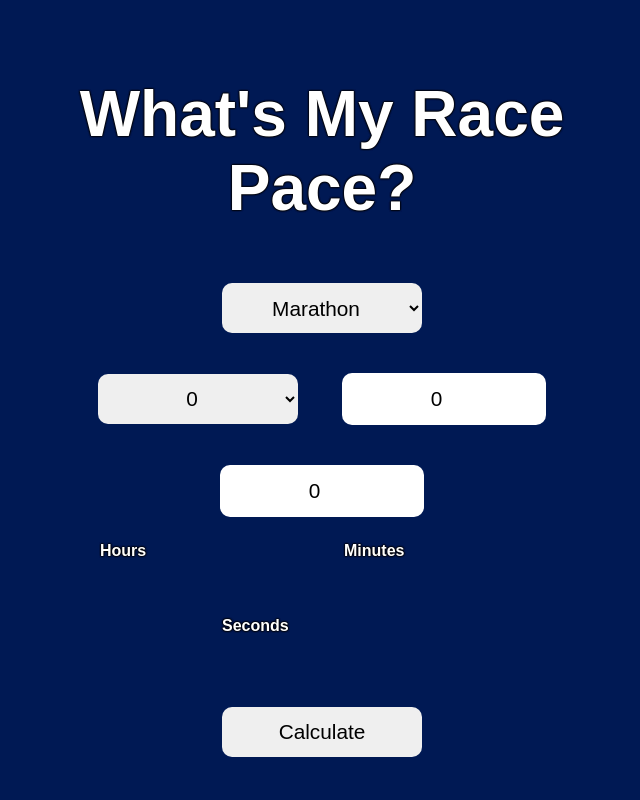
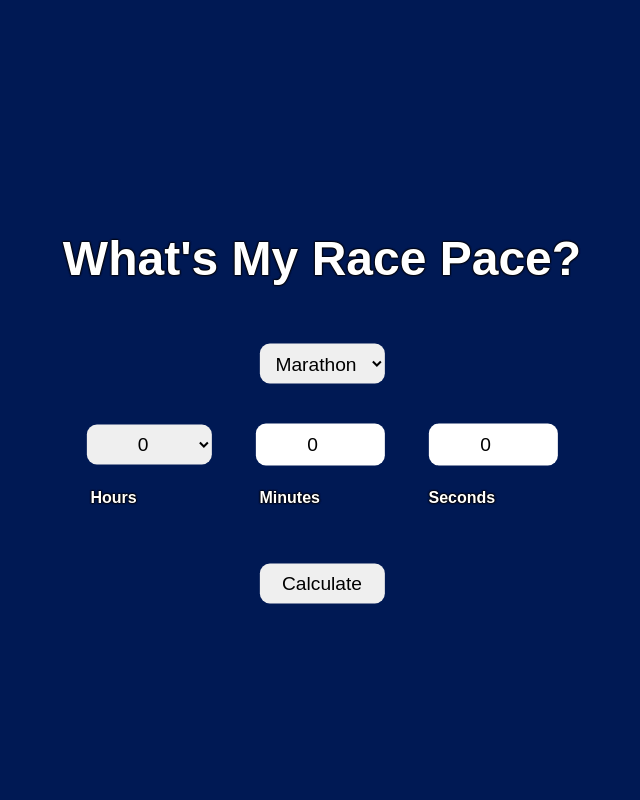
Before and after one commit to nickxscott/WhatsMyRacePace, a Flask app: page / in a window 1280 px wide. Shown: the whole page, without its empty margins (326-966 px from the left). Run offline with Flask 2, Linux system fonts and the light colour scheme.

Commit message:
updates to css

```diff
--- a/static/css/main.css
+++ b/static/css/main.css
@@ -10,37 +10,37 @@ body {
 p{
 	color: white;
 	font-family:  Arial;
-	font-size:  4em;
+	font-size:  3em;
 	margin: 20px;
 	font-weight: bold;
 	text-shadow: 0 0 2px black, 0 0 2px black, 0 0 2px black, 0 0 2px black;
 }
 select{
-	width:  200px;
-	height:  50px;
+	width:  125px;
+	height:  40px;
 	margin:  20px;
 	border: none;
 	border-radius:  10px;
 	font-family:  arial;
 	text-align:  center;
-	font-size:  1.3em;
+	font-size:  1.2em;
 }
 input{
-	width:  200px;
-	height:  50px;
+	width:  125px;
+	height:  40px;
 	margin:  20px;
 	border: none;
 	border-radius:  10px;
 	font-family:  arial;
 	text-align:  center;
-	font-size:  1.3em;
+	font-size:  1.2em;
 }
 label{
 	color: white;
-	width:  200px;
-	height:  50px;
-	margin-top:  5px;
-	margin-bottom: 20px;
+	width:  125px;
+	height:  40px;
+	margin-top:  3px;
+	margin-bottom: 15px;
 	margin-left: 20px;
 	margin-right: 20px;
 	border: none;
--- a/templates/index.html
+++ b/templates/index.html
@@ -27,6 +27,7 @@
          <option value="1">1</option>
          <option value="2">2</option>
          <option value="3">3</option>
+         <option value="4">4</option>
          <option value="5">5</option>
          <option value="6">6</option>
       </select>
```
